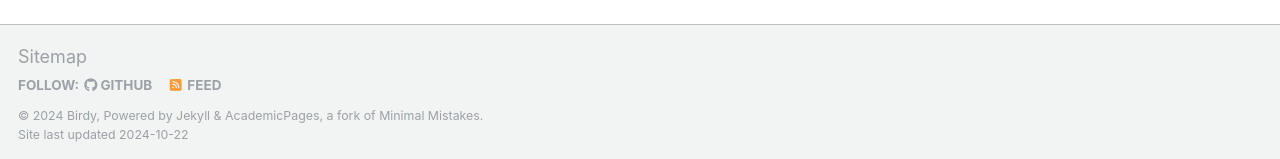
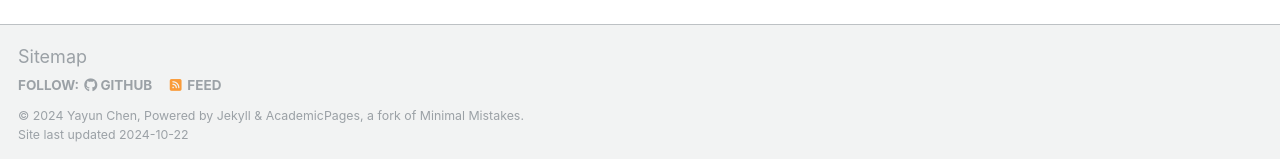
Before and after one commit to superBirdy/birdy.github.io, a Jekyll site: the page built from _pages/about.md, in a window 1280 px wide and 900 px high, scrolled down 2643 px. Shown: the part 738-897 px from the top of the window. Built offline with Jekyll 4.4.1, drawn with Linux system fonts in a browser that asks for light colours; some web fonts are replaced.

Commit message:
Update _config.yml

```diff
--- a/_config.yml
+++ b/_config.yml
@@ -10,7 +10,7 @@
 locale                   : "en-US"
 title                    : "Yayun (Birdy) Chen"
 title_separator          : "-"
-name                     : &name "Birdy"
+name                     : &name "Yayun Chen"
 description              : &description "Energy Economics|Envrionmental Economics|Climate Change|Life Cycle Assessment|Technoeconomic Analysis"
 url                      : https://birdy.github.io # the base hostname & protocol for your site e.g. "https://mmistakes.github.io"
 baseurl                  : "" # the subpath of your site, e.g. "/blog"
@@ -34,7 +34,7 @@ author:
   arxiv            : # URL - Update with the correct link to your profile
   googlescholar    : "https://scholar.google.com/citations?user=yZhslU0AAAAJ&hl=en"
   impactstory      : # URL
-  orcid            : "http://orcid.org/yourorcidurl"
+  orcid            : "http://orcid.org/0000-0002-2157-2652"
   semantic         : # URL
   pubmed           :
   researchgate     : # URL
```
